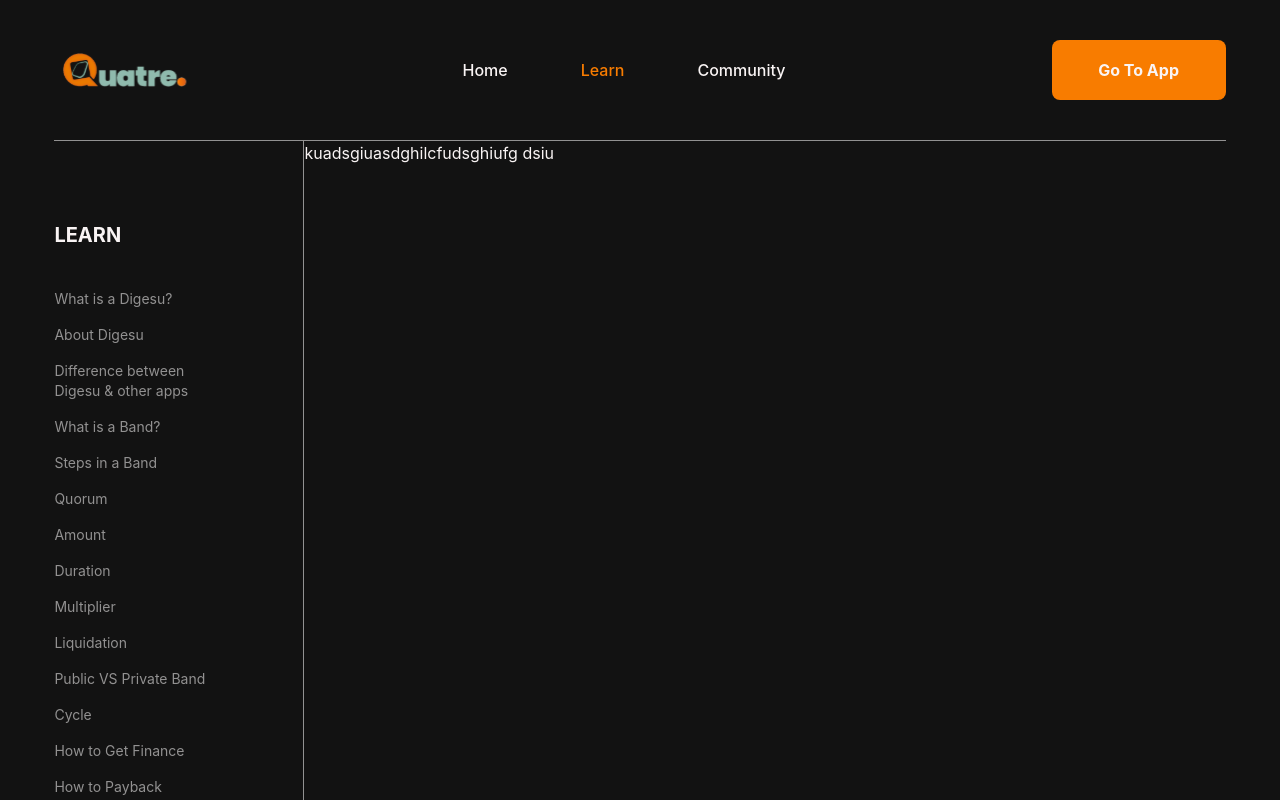
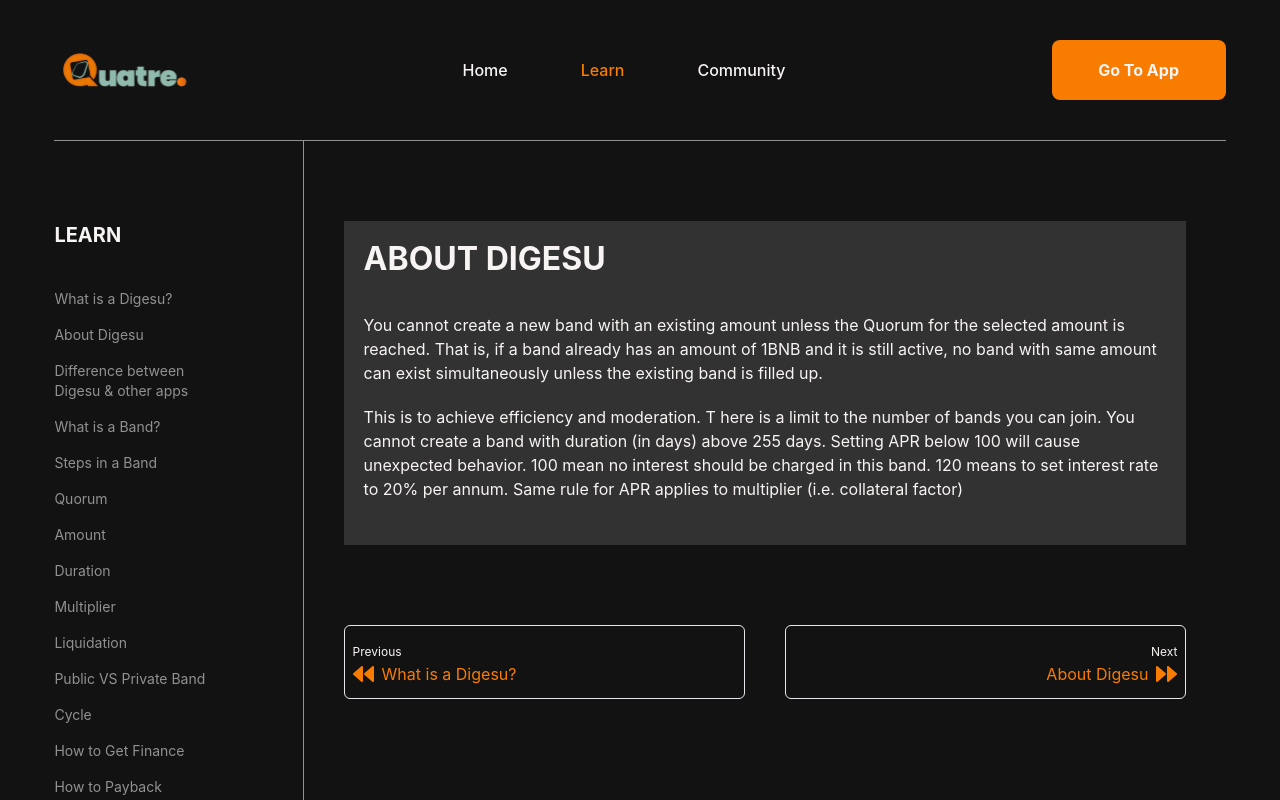
Before and after one commit to Rex739/quatre-finance-docs, a Next.js app: page /about-digesu in a window 1280 px wide. Shown: the top 800 px of the page. Built offline with nearby package versions, Linux system fonts and the light colour scheme.

Commit message:
integrated about digesu page

```diff
--- a/src/components/pages/aboutDigesu/aboutDigesu.js
+++ /dev/null
@@ -1,5 +0,0 @@
-const AboutDigesu = () => {
-  return (  );
-}
-
-export default AboutDigesu;
--- a/src/components/pages/aboutDigesu/data.js
+++ b/src/components/pages/aboutDigesu/data.js
@@ -1,6 +1,6 @@
 import React from "react"
 import { differenceBetweenDigesuAndOtherDapps } from "../../pageStructure/pageLinks"
-import { whatIsADigesu } from "../whatIsDigesu/data"
+import { whatIsADigesu } from "../../pageStructure/pageLinks"
 
 export const _aboutDigesu = [
   {
--- a/src/pages/about-digesu.js
+++ b/src/pages/about-digesu.js
@@ -1,11 +1,26 @@
 import React from "react";
-
+import { _aboutDigesu } from "../components/pages/aboutDigesu/data";
+import Docs from "../components/pageStructure/docs";
 const AboutDigesu = () => {
   return (
-    <section>
-      kuadsgiuasdghilcfudsghiufg dsiu
-    </section>
-    );
+    <>
+      {_aboutDigesu.map((pageContent) => (
+        <div key={pageContent.id} className="text-white1">
+          <Docs
+            heading={pageContent.heading}
+            paragraph1={pageContent.paragraph1}
+            paragraph2={pageContent.paragraph2}
+            paragraph3={pageContent.paragraph3}
+            paragraph4={pageContent.paragraph4}
+            next={"About Digesu"}
+            nextLink={pageContent.next}
+            prevLink={pageContent.previous}
+            previous={"What is a Digesu?"}
+          />
+        </div>
+      ))}
+    </>
+  )
 }
 
 export default AboutDigesu;
```
